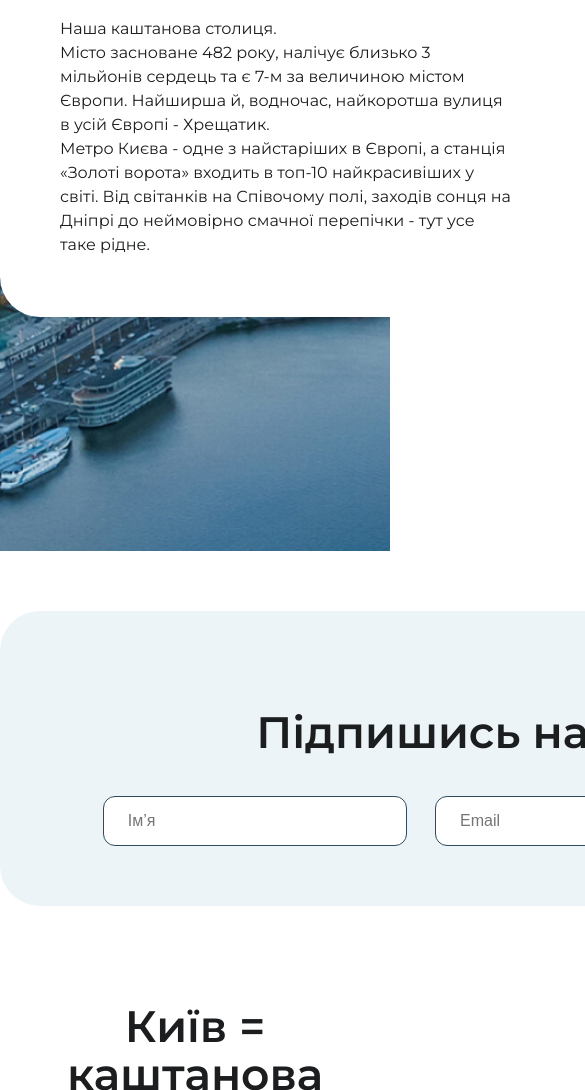
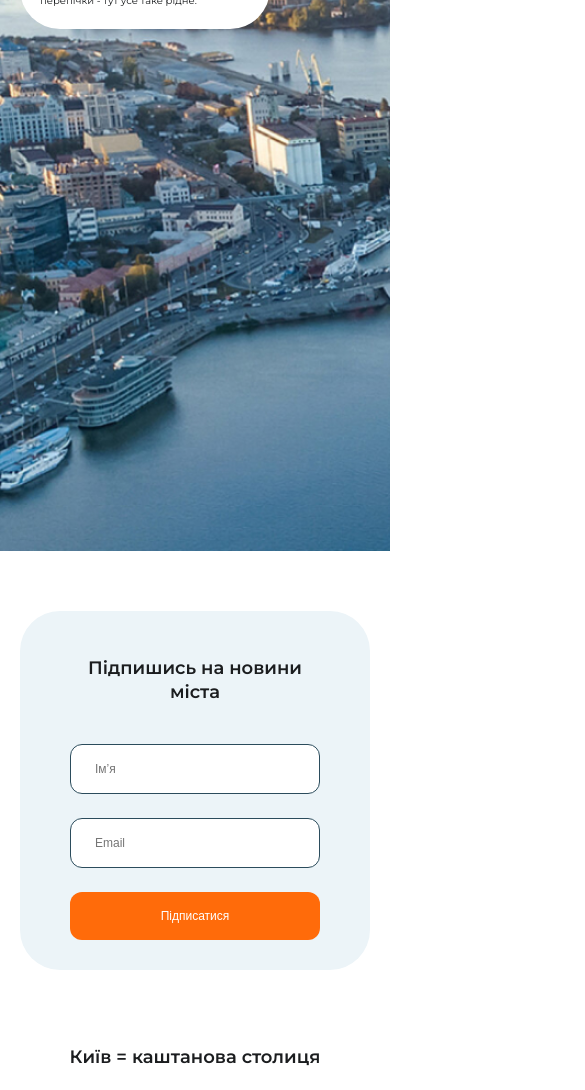
Before and after one commit to sveta-1970/my-city, a plain HTML site: page index.html in a window 390 px wide. Shown: the part 293-1383 px from the top of the page, 585 px wide, since content can reach past the window. Drawn offline with nearby package versions, Linux system fonts and the light colour scheme.

Commit message:
Adapted for laptop and mobile

```diff
--- a/css/modal.css
+++ b/css/modal.css
@@ -123,3 +123,27 @@
 .micromodal-slide .modal__overlay {
   will-change: transform;
 }
+
+@media (max-width: 800px) {
+  .modal__container {
+    width: 500px;
+  }
+
+  .splide__slide {
+    height: 400px;
+  }
+}
+
+@media (max-width: 450px) {
+  .modal__container {
+    width: 350px;
+  }
+
+  .modal__title {
+    font-size: 18px;
+  }
+
+  .splide__slide {
+    height: 250px;
+  }
+}
--- a/css/styles.css
+++ b/css/styles.css
@@ -135,3 +135,127 @@ body {
   width: 100%;
   border-radius: 40px;
 }
+
+@media (max-width: 1200px) {
+  .wrapper {
+    width: 800px;
+  }
+
+  .form {
+    width: 800px;
+  }
+
+  .form-items {
+    display: flex;
+    flex-direction: column;
+    gap: 24px;
+    align-items: center;
+  }
+
+  .form-field {
+    margin: 0;
+  }
+
+  .form-submit-btn {
+    width: 304px;
+  }
+
+  .gallery-modal-btn {
+    width: calc(50% - (24px / 2));
+  }
+}
+
+@media (max-width: 800px) {
+  .wrapper {
+    width: 600px;
+  }
+
+  .goit-logo {
+    margin-bottom: 60px;
+  }
+
+  .my-city-container {
+    width: 400px;
+    padding: 30px;
+  }
+
+  .my-city-title {
+    font-size: 28px;
+    margin-bottom: 18px;
+  }
+
+  .my-city-descr {
+    font-size: 12px;
+    line-height: 18px;
+  }
+
+  .form {
+    width: 600px;
+    padding: 30px 50px;
+  }
+
+  .form-title {
+    font-size: 28px;
+    line-height: 36px;
+  }
+
+  .gallery-title {
+    font-size: 28px;
+  }
+}
+
+@media (max-width: 450px) {
+  .goit-logo {
+    display: none;
+  }
+
+  .wrapper {
+    width: 350px;
+  }
+
+  .my-city-container {
+    width: 250px;
+    padding: 20px;
+  }
+
+  .my-city-title {
+    font-size: 18px;
+    margin-bottom: 10px;
+  }
+
+  .my-city-descr {
+    font-size: 10px;
+    line-height: 16px;
+  }
+
+  .form {
+    width: 350px;
+    padding: 30px 50px;
+  }
+
+  .form-title {
+    font-size: 18px;
+    line-height: 24px;
+  }
+
+  .form-field {
+    width: 250px;
+    font-size: 12px;
+  }
+
+  .form-submit-btn {
+    width: 250px;
+    font-size: 12px;
+  }
+
+  .gallery-page{
+    padding-bottom: 30px;
+  }
+
+  .gallery-title {
+    font-size: 18px;
+    line-height: 24px;
+    padding-bottom: 0;
+    margin-bottom: 40px;
+  }
+}
--- a/index.html
+++ b/index.html
@@ -51,6 +51,7 @@
     <section class="form-page">
       <form action="#" class="form" id="form" netlify>
         <h2 class="form-title">Підпишись на новини міста</h2>
+        <div class="form-items">
           <input
             type="text"
             class="form-field"
@@ -68,6 +69,7 @@
           <button class="form-submit-btn" id="form-submit-btn">
             Підписатися
           </button>
+        </div>
       </form>
     </section>
 
```
Also changed, not shown: js/slider&modal.js (+14 -0 lines). Lines whose indentation alone changed are shown as unchanged.
